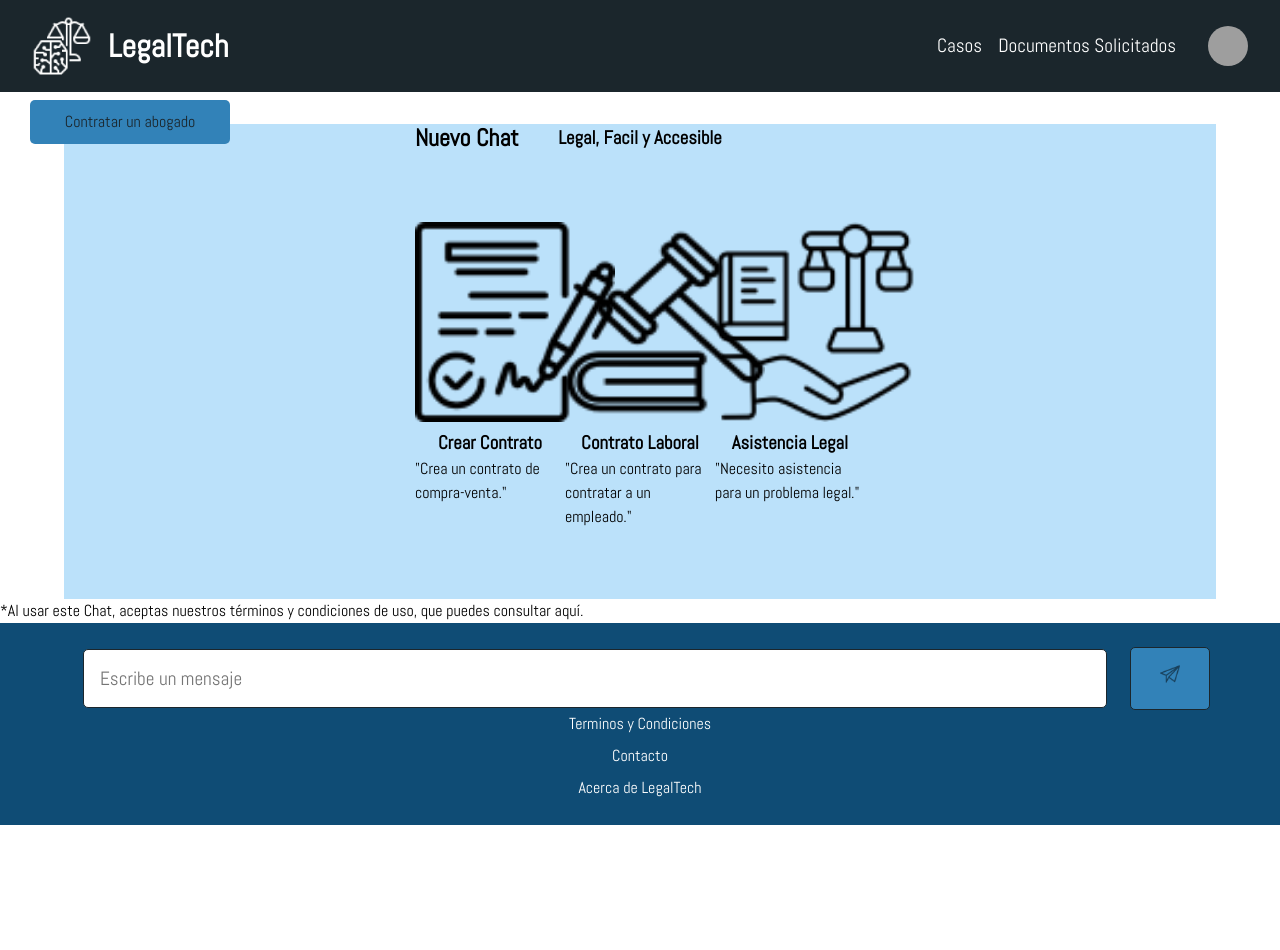
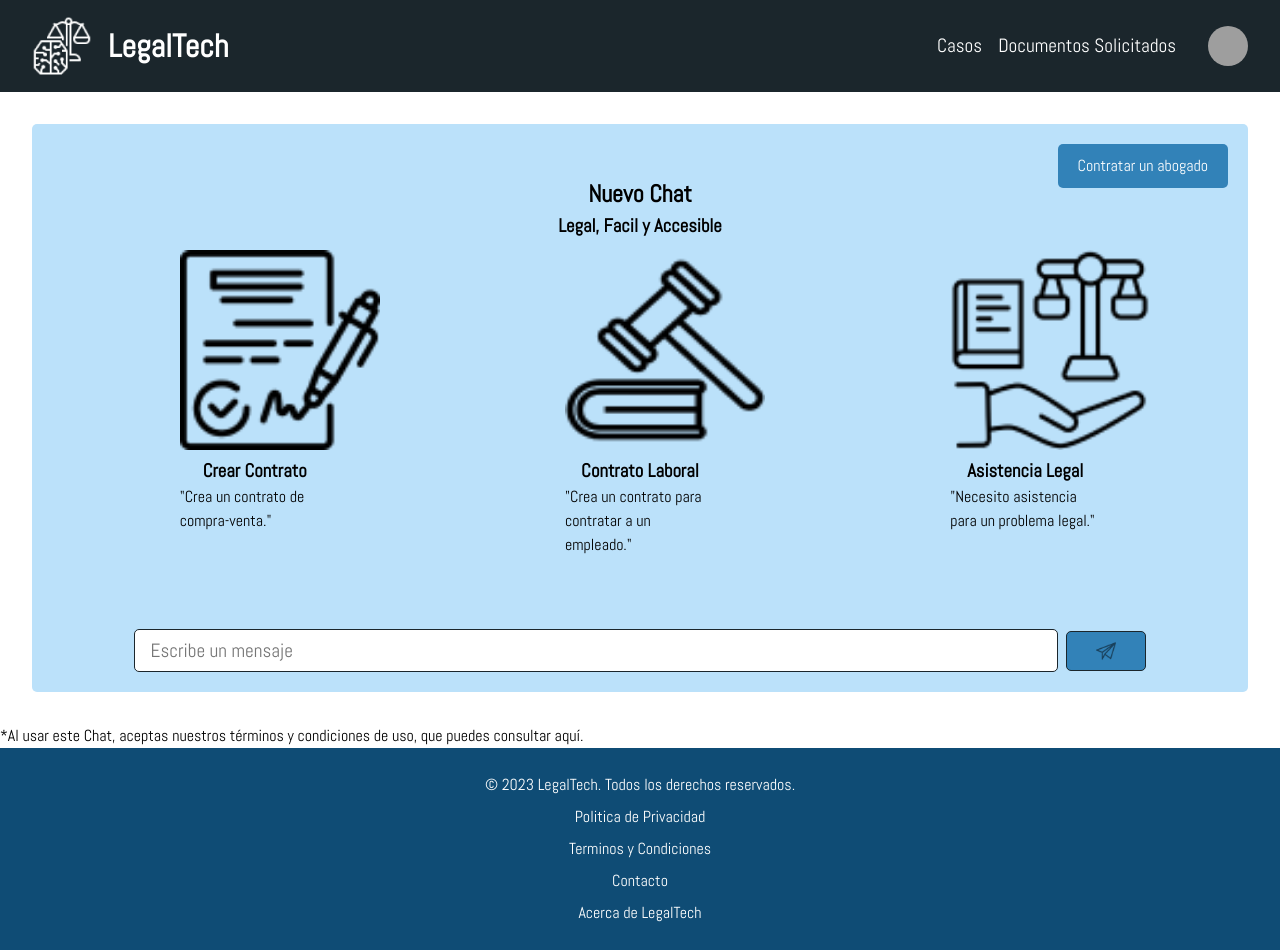
Before and after one commit to JaviZamudio/legal-tech, a Next.js app: page /home-user in a window 1280 px wide. Before the commit the page ends 825 px from the top, so only its background shows below. Built offline with nearby package versions, Linux system fonts and the light colour scheme; grey boxes are pictures that could not be loaded.

Commit message:
checkpoint
Co-authored-by: alanhern4ndez.911@gmail.com <alanhern4ndez.911@gmail.com>
Co-authored-by: Aldair0117 <Aldair0117@users.noreply.github.com>
Co-authored-by: Hecoal <Hecoal@users.noreply.github.com>
Co-authored-by: noelvazquez17 <noelvazquez17@users.noreply.github.com>

```diff
--- a/src/styles/HomeUser.module.scss
+++ b/src/styles/HomeUser.module.scss
@@ -31,104 +31,109 @@
         }
     }
 
-    .userImage{
+    .userImage {
         border-radius: 50%;
         object-fit: cover;
         margin-left: 1rem;
     }
 }
-.container{
-    height: 100px;
-    width: 100%;
-
-}
 
 .chat {
     background-color: #BBE1FA;
-    margin-top: 2.5%;
     height: 90%;
-    width: 90%;
-    margin-left: 5%;
+    width: 95%;
+    margin: 2.5% auto;
+    padding: 20px 30px;
     display: flex;
+    flex-direction: column;
     justify-content: center;
     align-items: center;
-    align-self: center;
+    position: relative;
+    border-radius: 5px;
 
-    .goAbogados{
+    .goAbogados {
         position: absolute;
-        top: 80px;
-        left: 30px;
+        top: 20px;
+        right: 20px;
         padding: 5px;
         background-color: #3282B8;
-         color: #1B262C;
+        color: white;
         border-radius: 5px;
         display: flex;
         justify-content: center;
         align-items: center;
         gap: .5rem;
-         padding: 10px 15px;
-         margin-top: 20px;
-         width: 200px;
- }
- h2{
-    position: absolute;
-    top: 120px;
-
+        padding: 10px 20px;
     }
 
- h3{
+    .chatBackground {
         display: flex;
-    justify-content: center;
+        flex-direction: column;
+        width: 100%;
+
+        h2 {
+            text-align: center;
+            margin: 0;
+            padding: 0;
+            margin-top: 2rem;
         }
 
- .ejemplos{
-    padding: 70px 0;
+        h3 {
+            text-align: center;
+            margin: 0;
+            padding: 0;
+        }
+
+        .ejemplos {
+            margin: 10px 0 40px 0;
             display: flex;
             justify-content: space-around;
             flex-direction: row;
 
-    .ejemplo{
-        width:150px;
+            .ejemplo {
+                width: 150px;
                 justify-content: space-between;
+            }
         }
 
     }
+
+    .conversacion {
+
     }
 
-
-.chatForm{
+    .chatForm {
         display: flex;
-    position: absolute;
         justify-content: center;
         align-items: center;
-    bottom: 20px;
+        width: 100%;
         gap: 0.5rem;
-    margin-top: 1rem;
-    width: 100%;
+
+        margin-top: 2rem;
 
         input {
             width: 80%;
             height: 100%;
-        padding: 1rem;
+            padding: .5rem 1rem;
             border: 1px solid #1B262C;
             border-radius: 5px;
             outline: none;
             font-size: 1.2rem;
-        margin: 0 15px 0 45px;
-        margin-bottom: 70px;
         }
-    button{
+
+        button {
+            display: flex;
+            justify-content: center;
+            align-items: center;
             width: 80px;
-        height: 40%;
-        padding: 1rem;
+            height: 40px;
             border: 1px solid #1B262C;
             border-radius: 5px;
             font-size: 1.2rem;
             background-color: #3282B8;
             color: #1B262C;
             cursor: pointer;
-        margin-bottom: 70px;
-        margin-right: 2rem;
         }
 
     }
+}
--- /dev/null
+++ b/src/styles/casos.module.scss
@@ -0,0 +1,5 @@
+.aside{
+    display: flex;
+    justify-content: flex-start;
+
+}
```
Also changed, not shown: src/pages/casos.tsx (added, +90 -0 lines), src/pages/correo.tsx (added, +23 -0 lines), src/pages/home-user.tsx (+19 -1 lines), src/pages/linkedin.tsx (+39 -2 lines), src/styles/linkedin.module.scss (added, +59 -0 lines). Lines whose indentation alone changed are shown as unchanged.
